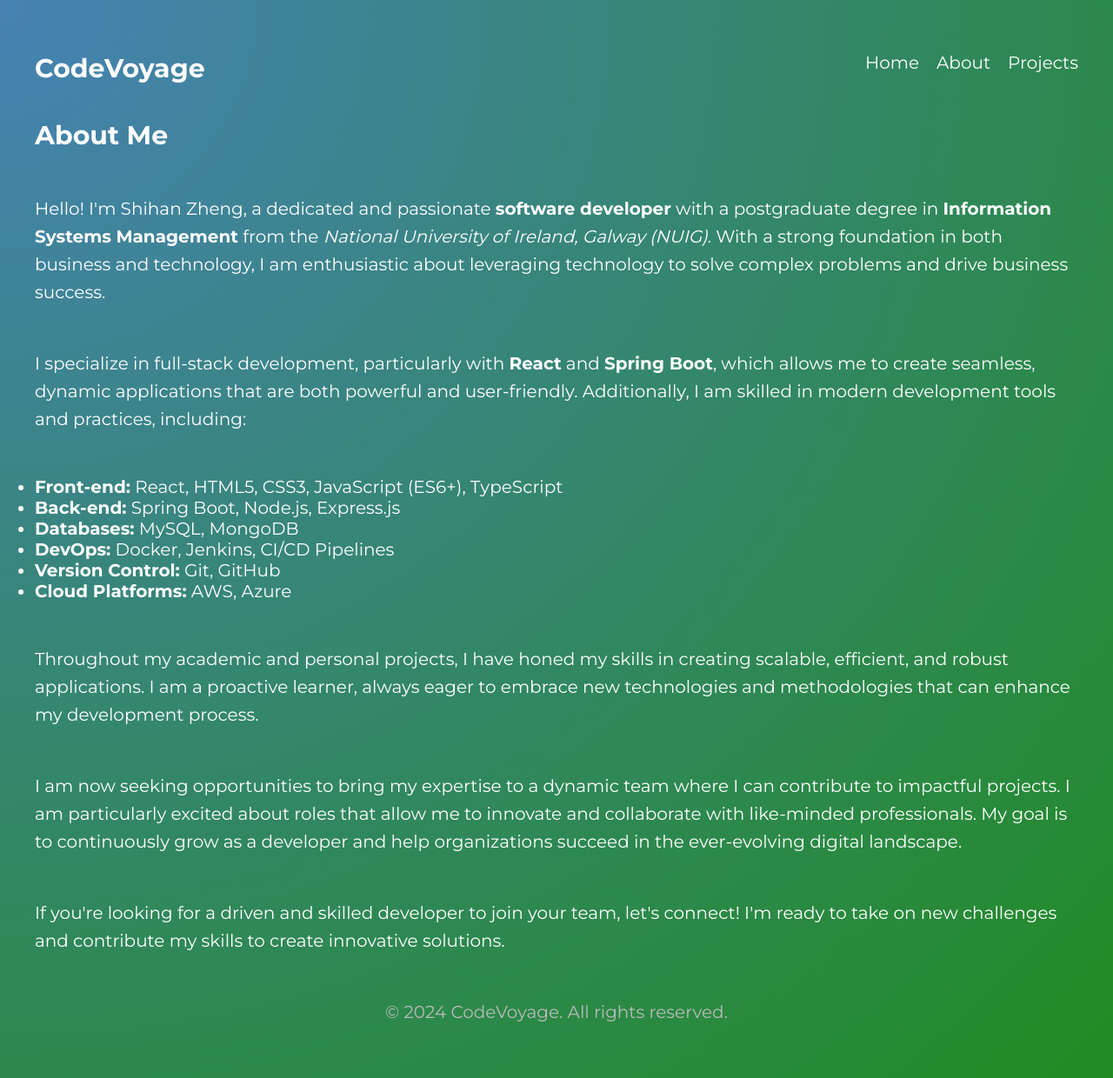
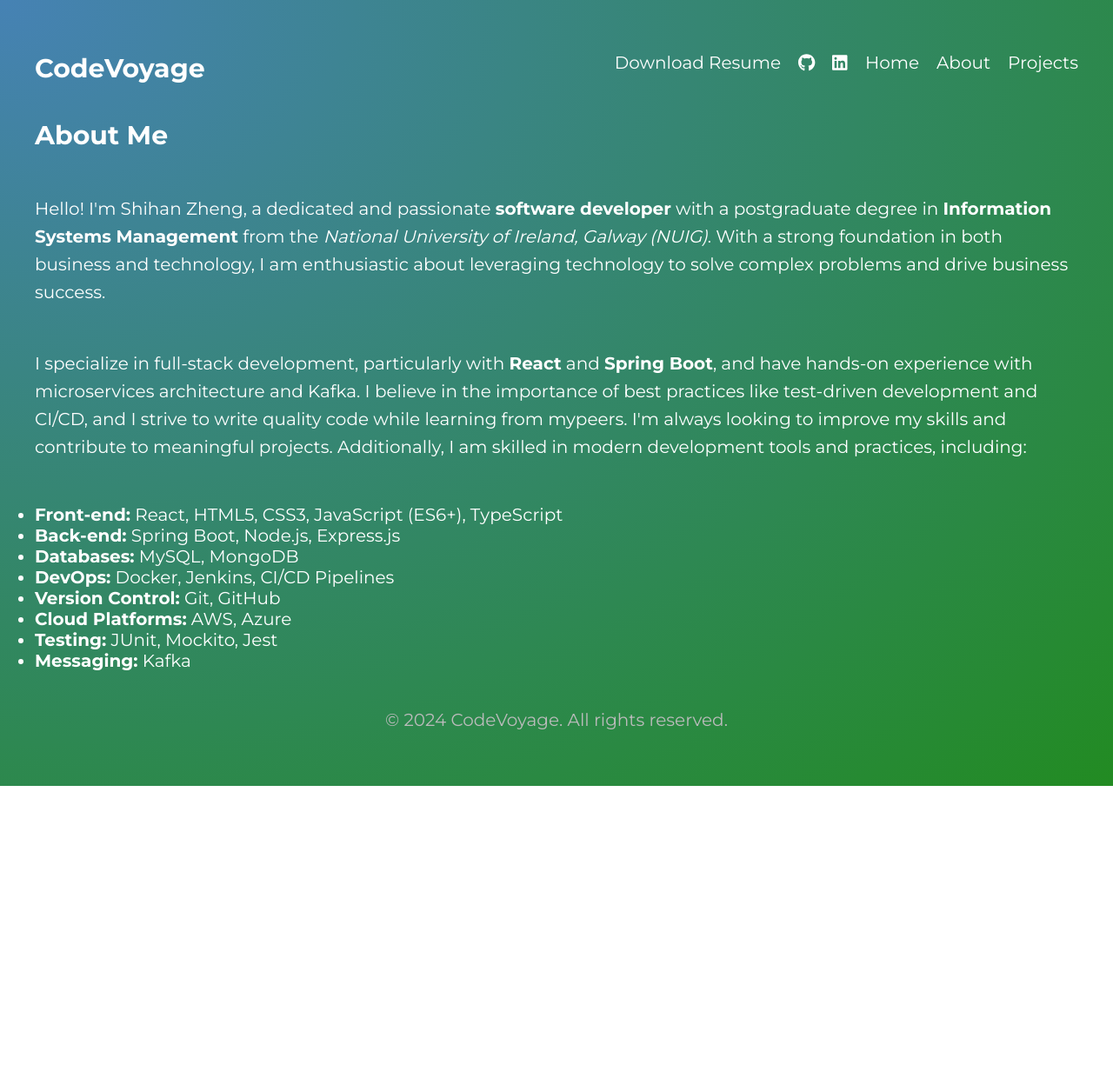
Before and after one commit to zhengshihan/gatsby-portfolio, a Gatsby site: page /about in a window 1280 px wide. Shown: the whole page at 87% size. After the commit the page ends 904 px from the top, so only its background shows below. Built offline with nearby package versions, Linux system fonts and the light colour scheme; Gatsby itself is replaced by a stand-in of ours.

Commit message:
add github icon

```diff
--- a/package.json
+++ b/package.json
@@ -14,6 +14,8 @@
   },
   "dependencies": {
     "@fortawesome/fontawesome-free": "^6.6.0",
+    "@fortawesome/free-brands-svg-icons": "^6.6.0",
+    "@fortawesome/react-fontawesome": "^0.2.2",
     "gatsby": "^5.6.0",
     "gatsby-plugin-image": "^3.6.0",
     "gatsby-plugin-sharp": "^5.6.0",
--- a/src/Components/Navbar.js
+++ b/src/Components/Navbar.js
@@ -1,4 +1,6 @@
 import { Link, graphql, useStaticQuery } from "gatsby";
+import { FontAwesomeIcon } from "@fortawesome/react-fontawesome";
+import { faGithub, faLinkedin } from "@fortawesome/free-brands-svg-icons";
 import React from "react";
 
 export default function Navbar() {
@@ -17,6 +19,23 @@ export default function Navbar() {
     <nav>
       <h1>{title}</h1>
       <div className="links">
+        <a href="/resume.pdf" download className="download-link">
+          Download Resume
+        </a>
+        <a
+          href="https://github.com/zhengshihan"
+          target="_blank"
+          rel="noopener noreferrer"
+        >
+          <FontAwesomeIcon icon={faGithub} />
+        </a>
+        <a
+          href="https://www.linkedin.com/in/shihan--zheng/"
+          target="_blank"
+          rel="noopener noreferrer"
+        >
+          <FontAwesomeIcon icon={faLinkedin} />
+        </a>
         <Link to="/">Home</Link>
         <Link to="/about">About</Link>
         <Link to="/Projects">Projects</Link>
--- a/src/pages/about.js
+++ b/src/pages/about.js
@@ -18,10 +18,13 @@ export default function about() {
           </p>
           <p>
             I specialize in full-stack development, particularly with{" "}
-            <strong>React</strong> and <strong>Spring Boot</strong>, which
-            allows me to create seamless, dynamic applications that are both
-            powerful and user-friendly. Additionally, I am skilled in modern
-            development tools and practices, including:
+            <strong>React</strong> and <strong>Spring Boot</strong>, and have
+            hands-on experience with microservices architecture and Kafka. I
+            believe in the importance of best practices like test-driven
+            development and CI/CD, and I strive to write quality code while
+            learning from mypeers. I'm always looking to improve my skills and
+            contribute to meaningful projects. Additionally, I am skilled in
+            modern development tools and practices, including:
           </p>
           <ul>
             <li>
@@ -43,26 +46,13 @@ export default function about() {
             <li>
               <strong>Cloud Platforms:</strong> AWS, Azure
             </li>
+            <li>
+              <strong>Testing:</strong> JUnit, Mockito, Jest
+            </li>
+            <li>
+              <strong>Messaging:</strong> Kafka
+            </li>
           </ul>
-          <p>
-            Throughout my academic and personal projects, I have honed my skills
-            in creating scalable, efficient, and robust applications. I am a
-            proactive learner, always eager to embrace new technologies and
-            methodologies that can enhance my development process.
-          </p>
-          <p>
-            I am now seeking opportunities to bring my expertise to a dynamic
-            team where I can contribute to impactful projects. I am particularly
-            excited about roles that allow me to innovate and collaborate with
-            like-minded professionals. My goal is to continuously grow as a
-            developer and help organizations succeed in the ever-evolving
-            digital landscape.
-          </p>
-          <p>
-            If you're looking for a driven and skilled developer to join your
-            team, let's connect! I'm ready to take on new challenges and
-            contribute my skills to create innovative solutions.
-          </p>
         </div>
       </Layout>
     </div>
--- a/src/styles/about.module.css
+++ b/src/styles/about.module.css
@@ -6,21 +6,22 @@
   border-radius: 10px;
   box-shadow: 0 4px 8px rgba(0, 0, 0, 0.1);
   font-family: 'Arial', sans-serif;
-  line-height: 1.6;
+  line-height: 1.3;
   color: #333;
 }
 
 .about-container h2 {
   font-size: 28px;
   color: #2c3e50;
-  margin-bottom: 15px;
+  margin-bottom: 10px;
   text-align: center;
 }
 
 .about-container p {
   font-size: 18px;
-  margin-bottom: 15px;
+  margin-bottom: 10px;
   text-align: justify;
+  padding: 5px;
 }
 
 .about-container ul {
```
Also changed, not shown: src/projects/bike-management.md (+2 -1 lines), src/projects/book-management-system.md (+1 -1 lines), src/projects/flower.md (+1 -1 lines), src/projects/ticket-management.md (+2 -1 lines), 1 other file.
